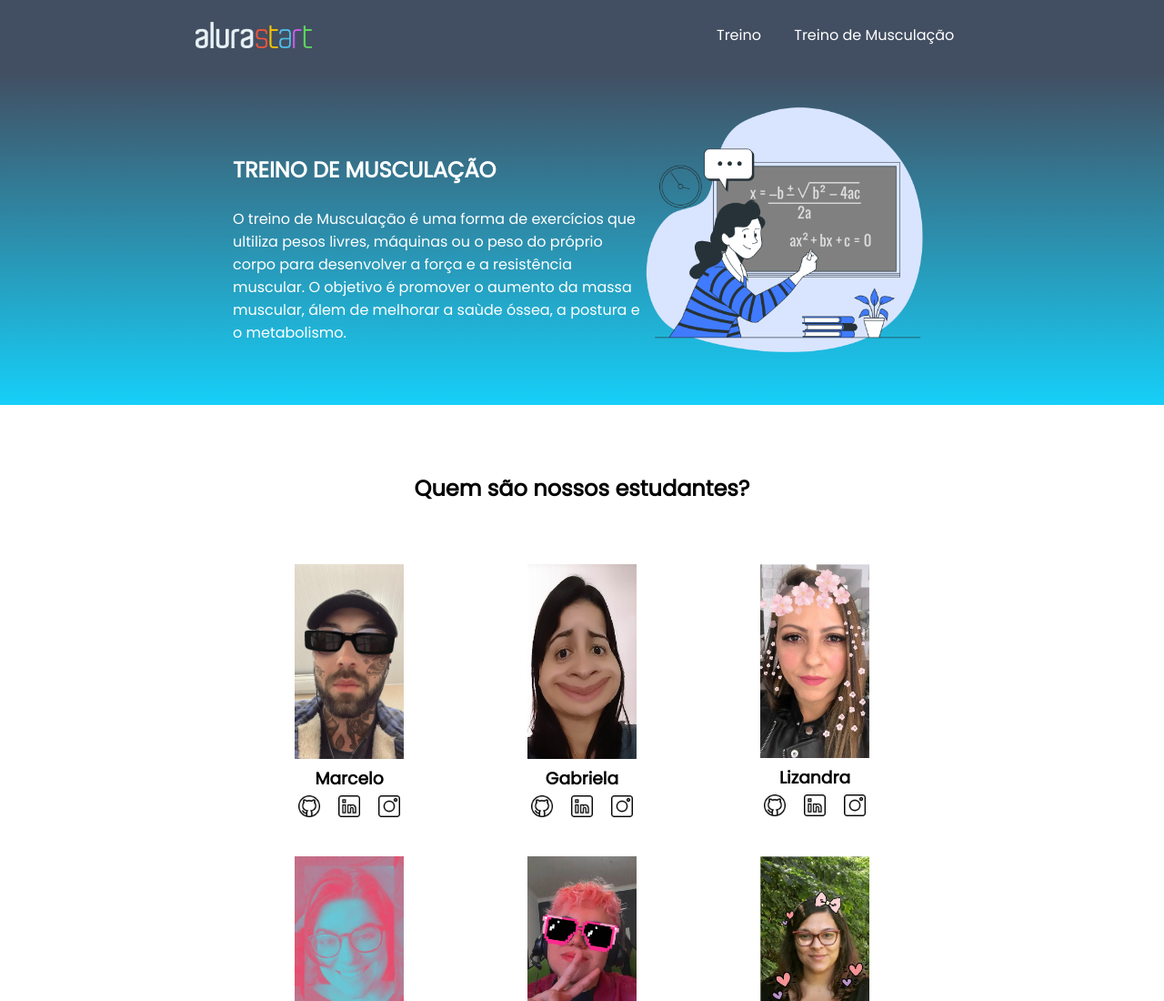
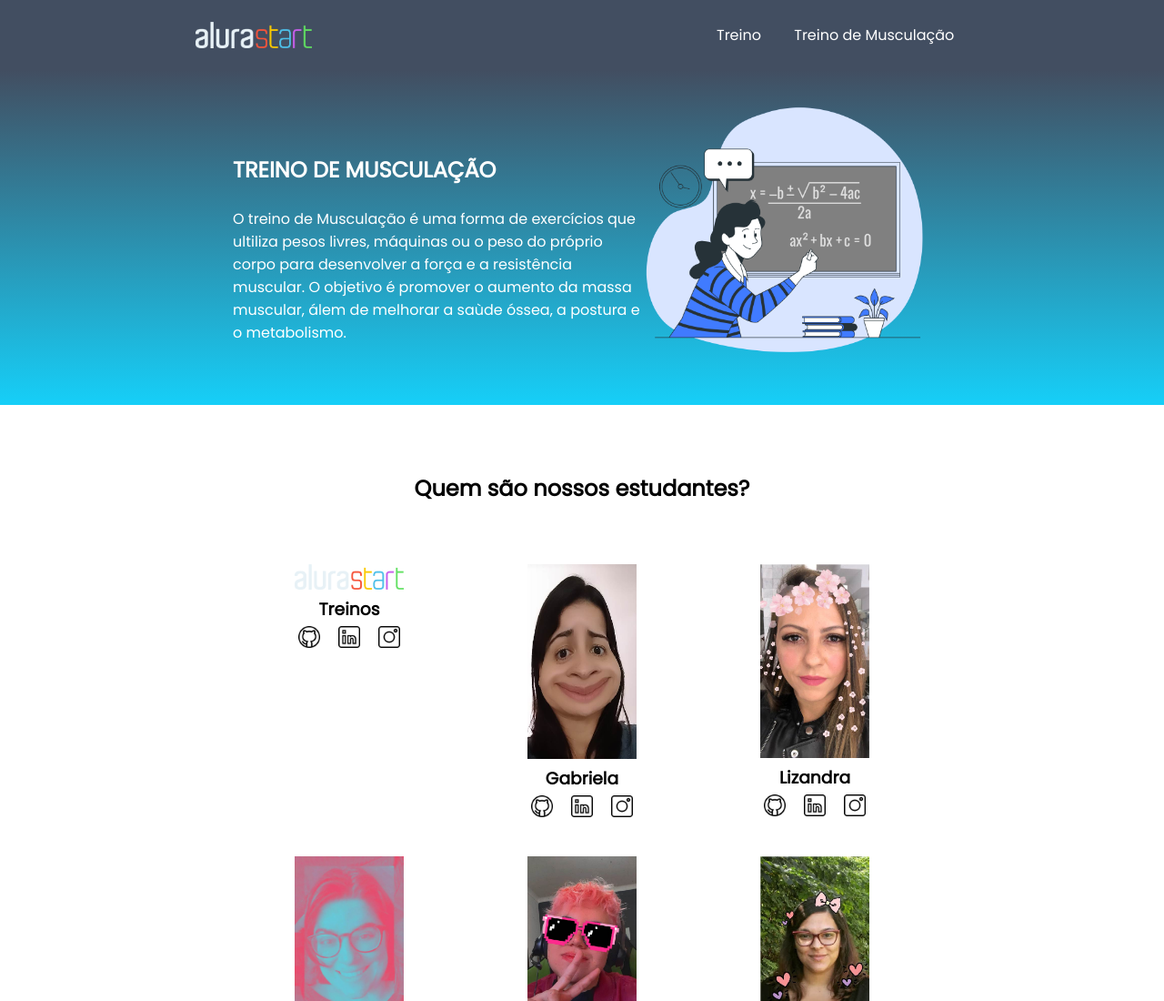
Before and after one commit to AnaGabrieli019/Ana-Gabrieli-projeto-1, a plain HTML site: page index.html in a window 1280 px wide. Shown: the top 1100 px of the page at 91% size. Drawn offline with Linux system fonts and the light colour scheme.

Commit message:
Add files via upload

```diff
--- a/index.html
+++ b/index.html
@@ -38,8 +38,8 @@
         <div class="estudante-todos">
             <span></span>
             <div class="estudante-div">
-                <img class="estudante-imagem" src="Marcelo.jpeg" alt="foto do marcelo">
-                <h3 class="estudante-nome">Marcelo</h3>
+                <img class="estudante-imagem" src="alurastart logo.png" alt="foto do marcelo">
+                <h3 class="estudante-nome">Treinos</h3>
                 <a href="https://github.com/marcelopaludetto"><img class="estudante-icone" src="github.png"
                         alt="icone github"></a>
                 <a href="https://linkedin.com/marcelopaludetto"><img class="estudante-icone" src="linkedin.png"
```
Also changed, not shown: AG.jpg (added).
